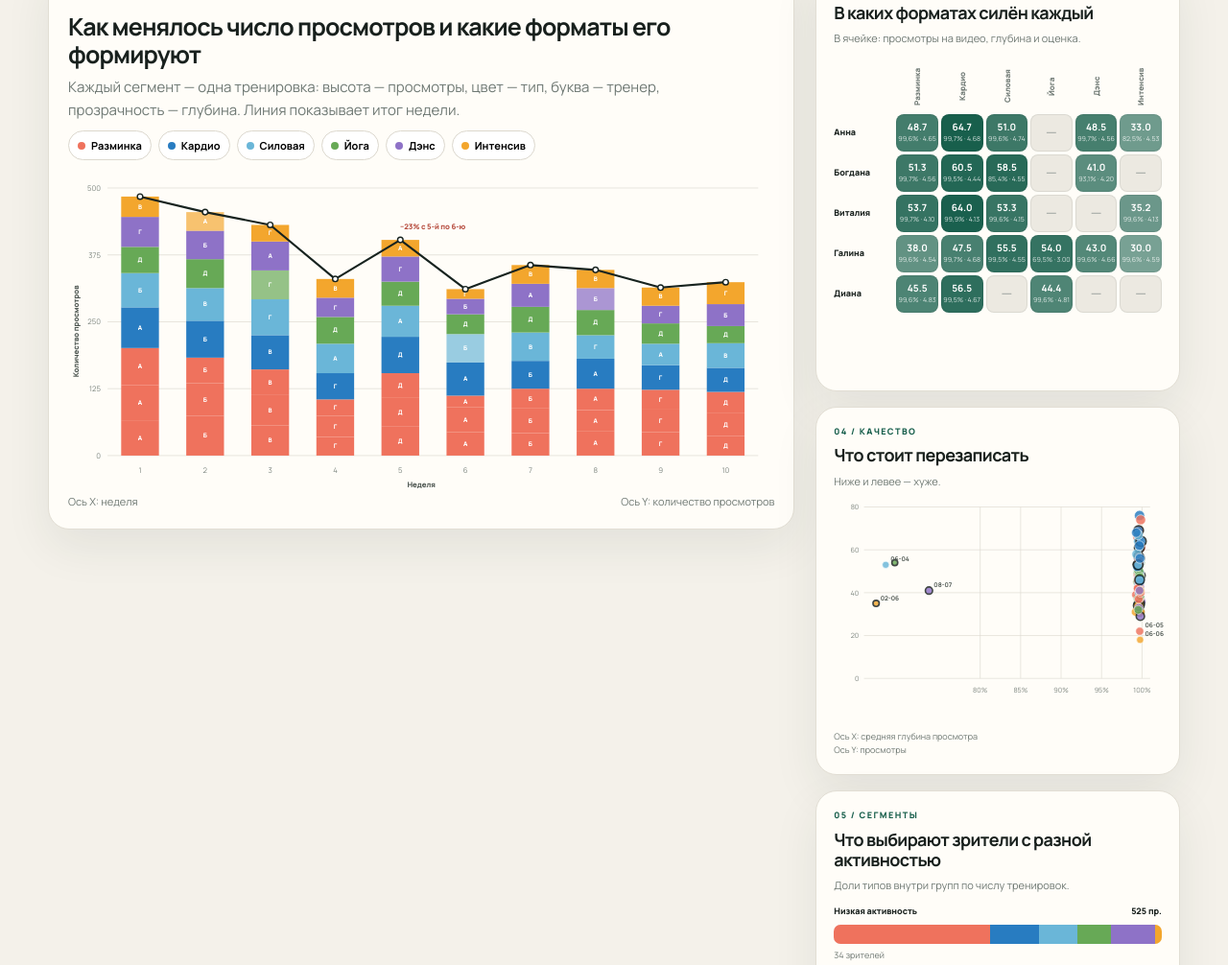
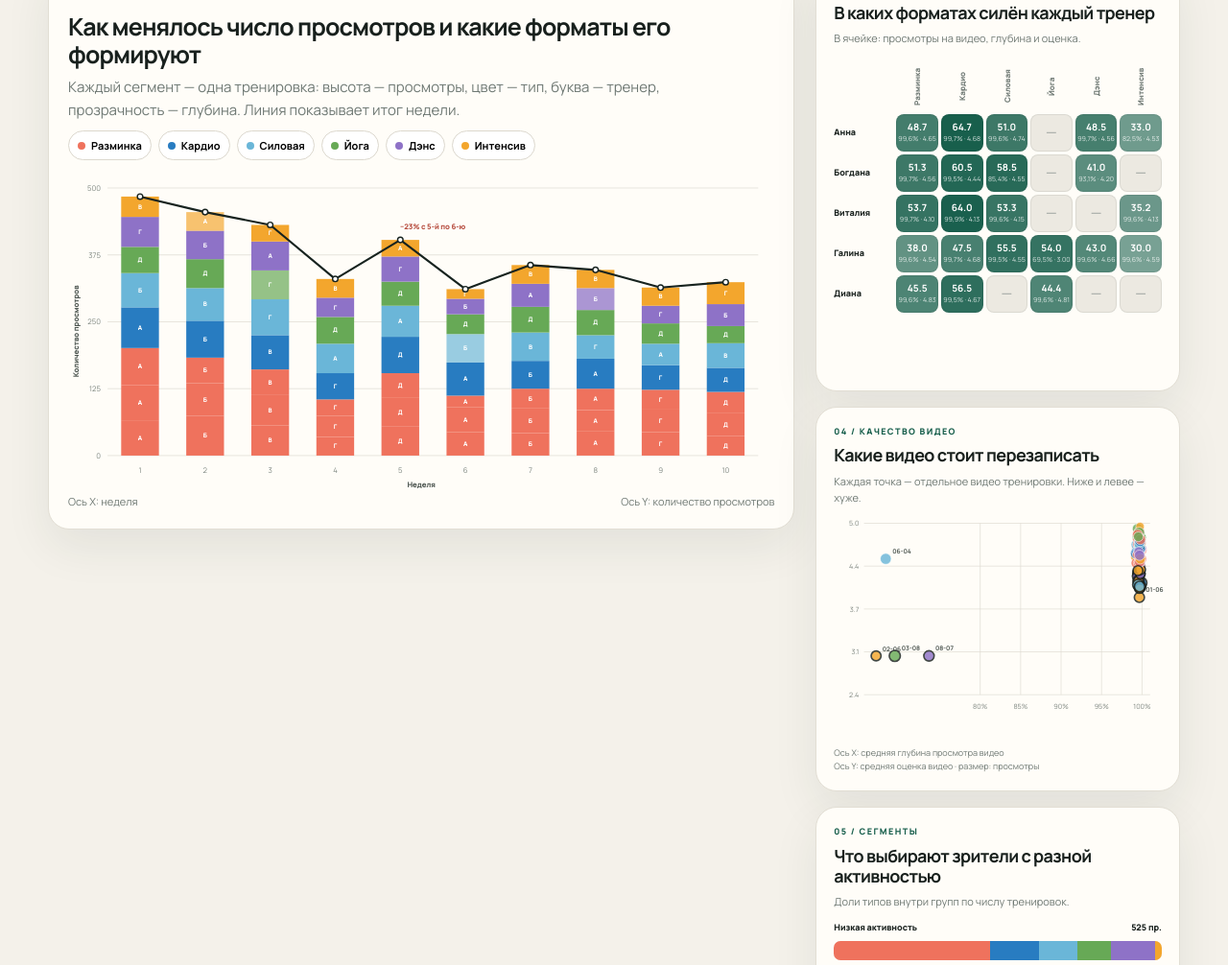
Before and after one commit to DanPetrovich/fitness-analytics-project, a plain HTML site: page index.html in a window 1280 px wide. Shown: the part 897-1903 px from the top of the page at 96% size. Drawn offline with Linux system fonts and the light colour scheme.

Commit message:
Clarify trainer and video quality charts

```diff
--- a/app.js
+++ b/app.js
@@ -71,16 +71,15 @@ function renderTypes(){
 }
 function renderTrainers(){
   const root=$("#trainerChart"),a=filtered(),trainers=Object.keys(TRAINER_INITIALS),cells=[];trainers.forEach(trainer=>TYPES.forEach(type=>{const items=a.filter(d=>d.trainer===trainer&&d.type===type);if(items.length)cells.push({trainer,type,items,avg:sum(items,d=>d.views)/items.length,depth:weighted(items,d=>d.depth,d=>d.views),rating:weighted(items,d=>d.rating||0,d=>d.ratings)})}));const max=Math.max(...cells.map(d=>d.avg),1);
-  let html='<div class="trainer-matrix"><div></div>'+TYPES.map(t=>`<div class="matrix-head">${t}</div>`).join("");trainers.forEach(trainer=>{html+=`<div class="matrix-trainer ${state.trainer&&state.trainer!==trainer?"dim":""}" data-trainer="${trainer}">${trainer}</div>`;TYPES.forEach(type=>{const d=cells.find(c=>c.trainer===trainer&&c.type===type);if(!d){html+='<div class="matrix-cell empty-cell">—</div>';return}const alpha=.22+.78*d.avg/max;html+=`<div class="matrix-cell ${state.trainer&&state.trainer!==trainer||state.type&&state.type!==type?"dim":""}" data-trainer="${trainer}" data-type="${type}" style="background:rgba(24,95,76,${alpha.toFixed(2)})"><b>${d.avg.toFixed(1)}</b><small>${pct(d.depth)} · ${d.rating.toFixed(2)}</small></div>`});});html+='</div>';root.innerHTML=html;root.querySelectorAll(".matrix-trainer").forEach(n=>n.onclick=()=>toggle("trainer",n.dataset.trainer));root.querySelectorAll(".matrix-cell[data-trainer]").forEach(n=>{n.onclick=()=>{state.trainer=n.dataset.trainer;state.type=n.dataset.type;state.workout=null;render()};bindTip(n,()=>{const d=cells.find(c=>c.trainer===n.dataset.trainer&&c.type===n.dataset.type);return `<b>${d.trainer} × ${d.type}</b><br>${d.items.length} видео<br>${d.avg.toFixed(1)} просмотра на видео<br>Глубина ${pct(d.depth)}<br>Оценка ${d.rating.toFixed(2)}`})});
+  let html='<div class="trainer-matrix"><div></div>'+TYPES.map(t=>`<div class="matrix-head">${t}</div>`).join("");trainers.forEach(trainer=>{html+=`<div class="matrix-trainer ${state.trainer&&state.trainer!==trainer?"dim":""}" data-trainer="${trainer}">${trainer}</div>`;TYPES.forEach(type=>{const d=cells.find(c=>c.trainer===trainer&&c.type===type);if(!d){html+='<div class="matrix-cell empty-cell">—</div>';return}const alpha=.22+.78*d.avg/max;html+=`<div class="matrix-cell ${state.trainer&&state.trainer!==trainer||state.type&&state.type!==type?"dim":""}" data-trainer="${trainer}" data-type="${type}" style="background:rgba(24,95,76,${alpha.toFixed(2)})"><b>${d.avg.toFixed(1)}</b><small>${pct(d.depth)} · ${d.rating.toFixed(2)}</small></div>`});});html+='</div>';root.innerHTML=html;root.querySelectorAll(".matrix-trainer").forEach(n=>n.onclick=()=>toggle("trainer",n.dataset.trainer));root.querySelectorAll(".matrix-cell[data-trainer]").forEach(n=>{n.onclick=()=>{const selected=state.trainer===n.dataset.trainer&&state.type===n.dataset.type;state.trainer=selected?null:n.dataset.trainer;state.type=selected?null:n.dataset.type;state.workout=null;render()};bindTip(n,()=>{const d=cells.find(c=>c.trainer===n.dataset.trainer&&c.type===n.dataset.type);return `<b>${d.trainer} × ${d.type}</b><br>${d.items.length} видео<br>${d.avg.toFixed(1)} просмотра на видео<br>Глубина ${pct(d.depth)}<br>Оценка ${d.rating.toFixed(2)}`})});
 }
 function renderScatter(){
   const root=$("#scatterChart"),a=filtered("workout");if(!a.length){root.innerHTML='<div class="empty">Нет данных</div>';return}
-  const W=520,H=330,m={l:48,r:18,t:16,b:42},iw=W-m.l-m.r,ih=H-m.t-m.b;const minX=Math.min(.75,...a.map(d=>d.depth))-.015,maxX=1.01,maxY=Math.ceil(Math.max(...a.map(d=>d.views))/20)*20;
-  const x=v=>m.l+(v-minX)/(maxX-minX)*iw,y=v=>m.t+ih-v/maxY*ih;const svg=svgEl("svg",{viewBox:`0 0 ${W} ${H}`});
-  for(let i=0;i<=4;i++){const yy=y(maxY*i/4);svg.append(svgEl("line",{x1:m.l,y1:yy,x2:W-m.r,y2:yy,class:"grid-line"}));text(svg,m.l-8,yy+4,Math.round(maxY*i/4),"axis-text","end")}
+  const W=520,H=330,m={l:48,r:18,t:16,b:42},iw=W-m.l-m.r,ih=H-m.t-m.b;const minX=Math.min(.75,...a.map(d=>d.depth))-.015,maxX=1.01,minY=Math.min(2.5,...a.filter(d=>d.rating).map(d=>d.rating))-.1,maxY=5.05;
+  const x=v=>m.l+(v-minX)/(maxX-minX)*iw,y=v=>m.t+ih-(v-minY)/(maxY-minY)*ih;const svg=svgEl("svg",{viewBox:`0 0 ${W} ${H}`});
+  for(let i=0;i<=4;i++){const v=minY+(maxY-minY)*i/4,yy=y(v);svg.append(svgEl("line",{x1:m.l,y1:yy,x2:W-m.r,y2:yy,class:"grid-line"}));text(svg,m.l-8,yy+4,v.toFixed(1),"axis-text","end")}
   [.8,.85,.9,.95,1].filter(v=>v>=minX).forEach(v=>{svg.append(svgEl("line",{x1:x(v),y1:m.t,x2:x(v),y2:H-m.b,class:"grid-line"}));text(svg,x(v),H-20,`${Math.round(v*100)}%`,"axis-text","middle")});
-  const lowViews=a.map(d=>d.views).sort((q,w)=>q-w)[Math.floor(a.length*.25)]||0;
-  const risky=[...a].sort((d,e)=>(d.views/Math.max(1,maxY)+d.depth)-(e.views/Math.max(1,maxY)+e.depth)).slice(0,5);a.forEach(d=>{const radius=4+Math.sqrt(d.ratings||0)*.65;const c=svgEl("circle",{cx:x(d.depth),cy:y(d.views),r:state.workout===d.code?Math.max(9,radius):radius,fill:COLORS[d.type],opacity:.82,stroke:d.rating&&d.rating<4.4?"#18201d":"#fff","stroke-width":d.rating&&d.rating<4.4?2.5:1,class:"clickable"});if(state.workout===d.code)c.classList.add("selected-stroke");c.onclick=()=>toggle("workout",d.code);bindTip(c,`<b>${d.code}</b><br>${d.type} · ${d.trainer}<br>${d.views} просмотров<br>Глубина ${pct(d.depth)}<br>Оценка ${d.rating?.toFixed(2)??"н/д"} (${d.ratings})`);svg.append(c);if(risky.includes(d))text(svg,x(d.depth)+radius+2,y(d.views)-radius,d.code,"scatter-label")});
+  const risky=[...a].filter(d=>d.rating).sort((d,e)=>(d.depth+d.rating/5)-(e.depth+e.rating/5)).slice(0,5);a.filter(d=>d.rating).forEach(d=>{const radius=4+Math.sqrt(d.views)*.65;const c=svgEl("circle",{cx:x(d.depth),cy:y(d.rating),r:state.workout===d.code?Math.max(9,radius):radius,fill:COLORS[d.type],opacity:.82,stroke:d.rating<4.4?"#18201d":"#fff","stroke-width":d.rating<4.4?2.5:1,class:"clickable"});if(state.workout===d.code)c.classList.add("selected-stroke");c.onclick=()=>toggle("workout",d.code);bindTip(c,`<b>Видео ${d.code}</b><br>${d.type} · ${d.trainer}<br>${d.views} просмотров<br>Глубина ${pct(d.depth)}<br>Оценка ${d.rating.toFixed(2)} (${d.ratings})`);svg.append(c);if(risky.includes(d))text(svg,x(d.depth)+radius+2,y(d.rating)-radius,d.code,"scatter-label")});
   root.replaceChildren(svg);
 }
 function renderCohorts(){
--- a/index.html
+++ b/index.html
@@ -58,16 +58,16 @@
       <div class="side-stack">
         <section class="card side-card">
         <div class="section-head compact">
-          <div><p class="section-kicker">03 / Тренеры</p><h2>В каких форматах силён каждый</h2><p>В ячейке: просмотры на видео, глубина и оценка.</p></div>
+          <div><p class="section-kicker">03 / Тренеры</p><h2>В каких форматах силён каждый тренер</h2><p>В ячейке: просмотры на видео, глубина и оценка.</p></div>
         </div>
         <div class="chart" id="trainerChart"></div>
         </section>
         <section class="card side-card">
         <div class="section-head compact">
-          <div><p class="section-kicker">04 / Качество</p><h2>Что стоит перезаписать</h2><p>Ниже и левее — хуже.</p></div>
+          <div><p class="section-kicker">04 / Качество видео</p><h2>Какие видео стоит перезаписать</h2><p>Каждая точка — отдельное видео тренировки. Ниже и левее — хуже.</p></div>
         </div>
         <div class="chart" id="scatterChart"></div>
-        <div class="axis-note"><span>Ось X: средняя глубина просмотра</span><span>Ось Y: просмотры</span></div>
+        <div class="axis-note"><span>Ось X: средняя глубина просмотра видео</span><span>Ось Y: средняя оценка видео · размер: просмотры</span></div>
         </section>
         <section class="card side-card">
         <div class="section-head compact">
@@ -89,6 +89,6 @@
   </footer>
   <div class="tooltip" id="tooltip" role="status"></div>
   <script src="data.js?v=20261030-2"></script>
-  <script src="app.js?v=20261030-7"></script>
+  <script src="app.js?v=20261030-8"></script>
 </body>
 </html>
```
